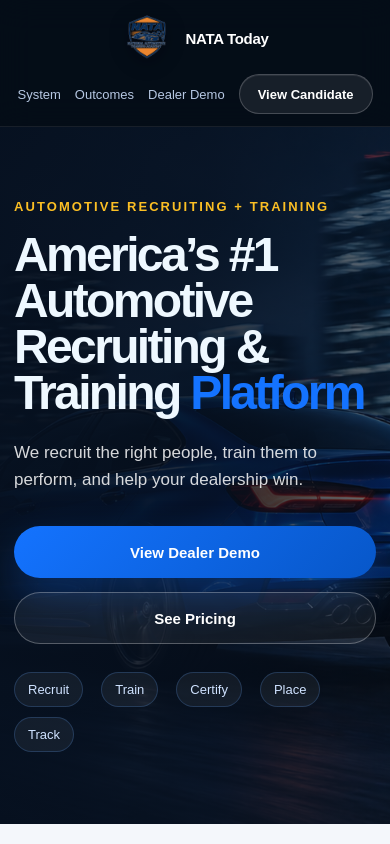
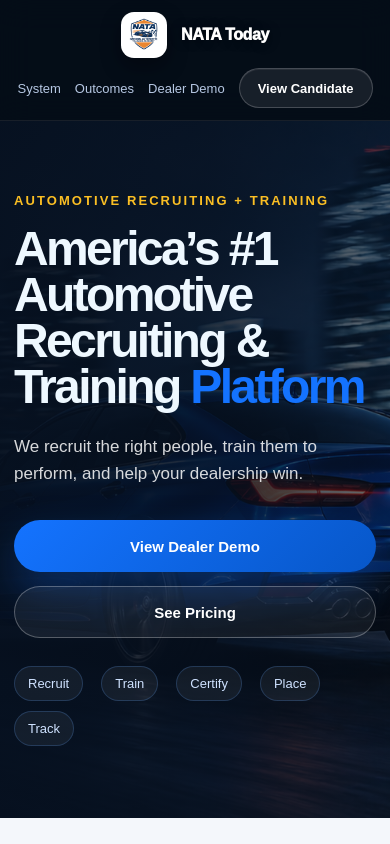
Before and after one commit to zlomke76-del/natatoday, a Next.js app: page / in a window 390 px wide. Shown: the top 844 px of the page. Built offline with nearby package versions, Linux system fonts and the light colour scheme.

Commit message:
Refine brand styles in globals.css
Adjusted spacing and dimensions for brand elements, updated font sizes and weights for brand text.

```diff
--- a/app/globals.css
+++ b/app/globals.css
@@ -62,26 +62,43 @@ select {
 .brand {
   display: flex;
   align-items: center;
-  gap: 12px;
+  gap: 14px;
   min-width: 0;
   flex: 0 0 auto;
 }
 
+.brand-logo-wrap {
+  width: 48px;
+  height: 48px;
+  display: inline-flex;
+  align-items: center;
+  justify-content: center;
+  flex: 0 0 auto;
+  border-radius: 14px;
+  background: #ffffff;
+  border: 1px solid rgba(255, 255, 255, 0.22);
+  box-shadow:
+    0 8px 20px rgba(0, 0, 0, 0.34),
+    inset 0 1px 0 rgba(255, 255, 255, 0.9);
+  overflow: hidden;
+}
+
 .brand-logo {
-  width: 58px;
-  height: auto;
+  width: 40px;
+  height: 40px;
   display: block;
   object-fit: contain;
   flex: 0 0 auto;
-  filter: drop-shadow(0 4px 10px rgba(0, 0, 0, 0.42));
 }
 
 .brand-text {
   color: #ffffff;
-  font-size: 16px;
-  font-weight: 900;
-  letter-spacing: -0.02em;
+  font-size: 17px;
+  font-weight: 950;
+  letter-spacing: -0.025em;
+  line-height: 1;
   white-space: nowrap;
+  text-shadow: 0 1px 12px rgba(0, 0, 0, 0.42);
 }
 
 .nav-links {
@@ -638,12 +655,19 @@ h1 {
     justify-content: center;
   }
 
+  .brand-logo-wrap {
+    width: 46px;
+    height: 46px;
+    border-radius: 13px;
+  }
+
   .brand-logo {
-    width: 52px;
+    width: 38px;
+    height: 38px;
   }
 
   .brand-text {
-    font-size: 15px;
+    font-size: 16px;
   }
 
   .nav-links {
```
